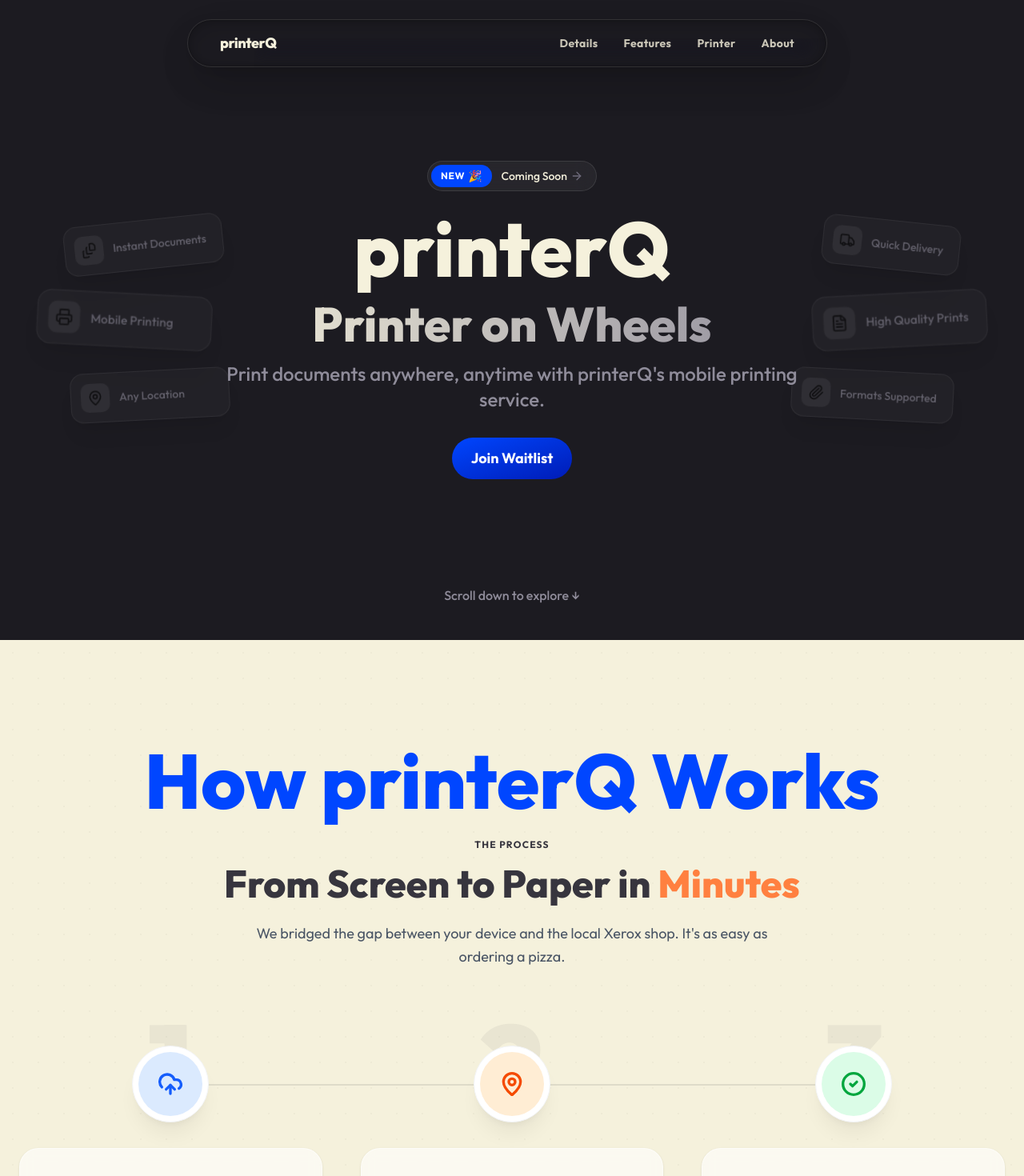
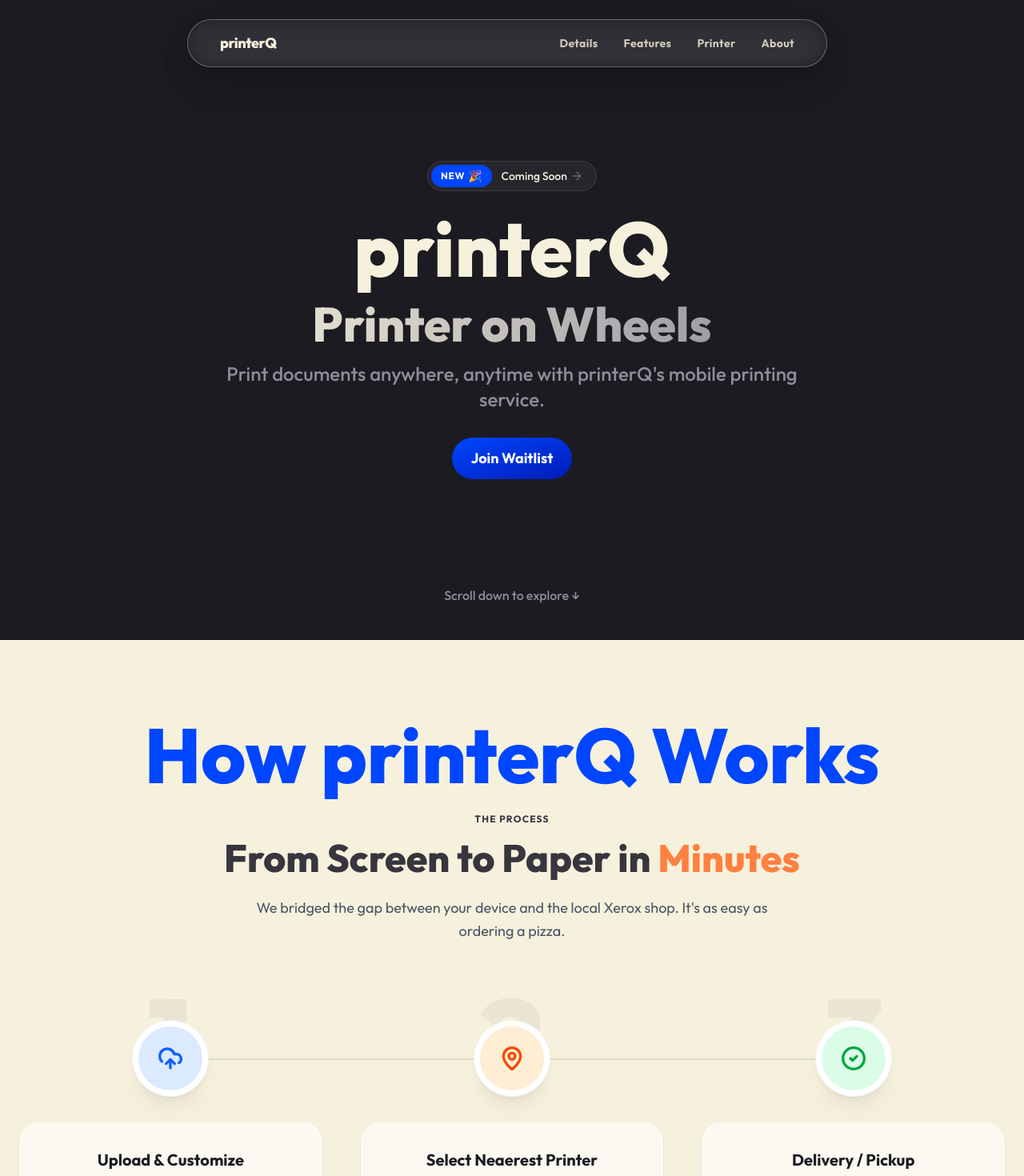
Before and after one commit to manu-maurya/printerQ-landing-page, a Next.js app: page / in a window 1280 px wide. Shown: the top 1470 px of the page at 80% size. Built offline with nearby package versions, Linux system fonts and the light colour scheme.

Commit message:
ui changes

```diff
--- a/app/components/Features.tsx
+++ b/app/components/Features.tsx
@@ -4,7 +4,7 @@
 
 const Features = () => {
   return (
-    <div className="w-full py-32 bg-p-cream text-p-grey-dark relative">
+    <div className="w-full py-12 md:py-24 bg-linear-to-t from-p-cream to-s/90 text-p-grey-dark relative">
       <div className="max-w-7xl mx-auto px-6">
 
         <h2 className="text-4xl font-extrabold mb-16 tracking-tight">
@@ -12,7 +12,7 @@
         </h2>
 
         {/* BENTO GRID LAYOUT */}
-        <div className="grid grid-cols-1 md:grid-cols-3 grid-rows-2 gap-6 h-auto md:h-[600px]">
+        <div className="grid grid-cols md:grid-cols-3 grid-rows-2 gap-6 h-auto md:h-[600px]">
 
           {/* CARD 1: LARGE DARK CARD (Triggers Navbar Switch) */}
           <div
--- a/app/components/Footer.tsx
+++ b/app/components/Footer.tsx
@@ -4,9 +4,9 @@
 const Footer = () => {
   return (
     <section id="about" data-theme="dark">
-      <footer className="w-full bg-black text-p-cream relative overflow-hidden flex flex-col justify-between pt-20 border-t border-white/10">
+      <footer className="px-5 w-full bg-black text-p-cream relative overflow-hidden flex flex-col justify-between pt-10 md:pt-20 ">
         {/* --- 1. TOP SECTION (Content) --- */}
-        <div className="w-full max-w-7xl mx-auto px-6 flex flex-col md:flex-row justify-between items-start gap-12 md:gap-6 mb-20 md:mb-32 z-10 relative">
+        <div className="w-full max-w-7xl mx-auto flex flex-col md:flex-row justify-between items-start gap-12 md:gap-6 mb-20 md:mb-32 z-10 relative">
           {/* Brand & Copyright */}
           <div className="flex flex-col gap-4 md:gap-8">
             <div>
@@ -100,7 +100,7 @@
           </div>
         </div>
         <div className="w-full flex justify-center items-end leading-[0.8] select-none pointer-events-none overflow-hidden">
-          <h1 className="text-[22vw] font-black tracking-tighter translate-y-4 md:translate-y-8 bg-linear-to-b from-p-cream to-transparent bg-clip-text text-transparent">
+          <h1 className="text-[22vw] font-black tracking-tighter translate-y-4 md:translate-y-8 bg-linear-to-b from-p-cream to-transparent bg-clip-text text-transparent pr-[1vw]">
             printerQ
           </h1>
         </div>
--- a/app/components/Hero.tsx
+++ b/app/components/Hero.tsx
@@ -6,13 +6,13 @@
 const Hero = () => {
   return (
     // 1. 'relative' allows us to position children absolutely inside this container
-    <div className="relative flex items-center justify-center bg-p-grey-dark h-screen w-full">
-      <HeroFloatingElements/>
+    <div className="relative flex items-center justify-center bg-p-grey-dark h-screen w-full ">
+      {/* <HeroFloatingElements/> */}
       {/* Middle Content */}
       <section className="z-10 text-center px-4">
         <div className="max-w-3xl mx-auto">
           <ComingSoonBadge/>
-          <h1 className="lg:text-8xl md:text-7xl text-6xl font-extrabold text-p-cream mb-4">
+          <h1 className="lg:text-8xl md:text-7xl text-8xl font-extrabold text-p-cream mb-4">
             printerQ
           </h1>
           <h1 className="lg:text-6xl md:text-5xl text-4xl font-extrabold bg-linear-to-r from-p-cream to-text-secondary-light bg-clip-text text-transparent mb-4">
--- a/app/components/HeroFloatingElements.tsx
+++ b/app/components/HeroFloatingElements.tsx
@@ -1,90 +1,51 @@
 "use client";
-import React from "react";
-// 1. Import 'LucideIcon' type from the library
-import {
-  FileText,
-  Printer,
-  Truck,
-  MapPin,
-  Paperclip,
-  FileStack,
-  LucideIcon,
-} from "lucide-react";
 
-// 2. Define the interface for your props
-interface GlassCardProps {
-  icon: LucideIcon;
-  text: string;
-  className?: string;
-  animationDelay?: string;
-}
-
-// 3. Apply the interface to the component
-const GlassCard = ({
-  icon: Icon,
-  text,
-  className = "",
-  animationDelay = "0s",
-}: GlassCardProps) => (
-  <div
-    className={`flex items-center gap-3 p-3 pr-5 bg-white/5 border border-white/10 backdrop-blur-md rounded-2xl shadow-xl animate-float ${className}`}
-    style={{ animationDelay }}
-  >
-    <div className="p-2 bg-white/10 rounded-lg text-primary-light">
-      <Icon size={20} />
-    </div>
-    <span className="text-text-secondary-light font-medium text-sm whitespace-nowrap">
-      {text}
-    </span>
-  </div>
-);
+// import { motion } from "framer-motion"; // Optional: Use if you want smooth animations, otherwise standard CSS works too.
+import { StickyNote, Printer, FileText, Send } from "lucide-react"; // I'm using icons, but you should replace these with <img /> tags
 
 const HeroFloatingElements = () => {
   return (
-    <div className="absolute inset-0 overflow-hidden pointer-events-none select-none z-0">
-      {/* LEFT SIDE */}
-      <div className="absolute left-[5%] top-1/2 -translate-y-1/2 flex-col gap-8 hidden lg:flex opacity-60 hover:opacity-100 transition-opacity duration-500">
-        <GlassCard
-          icon={FileStack}
-          text="Instant Documents"
-          className="-rotate-6 translate-x-4"
-          animationDelay="0s"
-        />
-        <GlassCard
-          icon={Printer}
-          text="Mobile Printing"
-          className="rotate-3 -translate-x-2 scale-110"
-          animationDelay="1.5s"
-        />
-        <GlassCard
-          icon={MapPin}
-          text="Any Location"
-          className="-rotate-3 translate-x-6"
-          animationDelay="0.5s"
-        />
+    <div className="absolute inset-0 overflow-hidden pointer-events-none">
+
+      {/* 1. Top Left: A Yellow Sticky Note */}
+      {/* Replacing whitespaces with a messy, realistic note */}
+      <div className="absolute top-[15%] left-[5%] md:left-[10%] animate-float-slow">
+        <div className="bg-yellow-200 text-gray-800 p-4 w-40 h-40 shadow-xl -rotate-6 flex flex-col items-center justify-center font-handwriting rounded-sm">
+          <span className="text-4xl mb-2">🖨️</span>
+          <p className="font-bold text-sm text-center leading-tight">
+            Need this printed ASAP!
+          </p>
+        </div>
       </div>
 
-      {/* RIGHT SIDE */}
-      <div className="absolute right-[5%] top-1/2 -translate-y-1/2 flex flex-col gap-8 lg:flex opacity-60 hover:opacity-100 transition-opacity duration-500 items-end">
-        <GlassCard
-          icon={Truck}
-          text="Quick Delivery"
-          className="rotate-6 -translate-x-4"
-          animationDelay="1s"
-        />
-        <GlassCard
-          icon={FileText}
-          text="High Quality Prints"
-          className="-rotate-3 translate-x-2 scale-110"
-          animationDelay="2.5s"
-        />
-        <GlassCard
-          icon={Paperclip}
-          text="Formats Supported"
-          className="rotate-3 -translate-x-6"
-          animationDelay="0.2s"
-        />
+      {/* 2. Top Right: A Flying Paper Plane (Delivery concept) */}
+      <div className="absolute top-[20%] right-[5%] md:right-[15%] animate-float-medium">
+        {/* Replace this div with your <img src="/assets/paper-plane.png" /> */}
+        <div className="bg-white/10 backdrop-blur-sm p-4 rounded-2xl border border-white/20 shadow-2xl rotate-12">
+             <Send size={48} className="text-p-cream" />
+        </div>
       </div>
+
+      {/* 3. Bottom Left: A Stack of Papers */}
+      <div className="absolute bottom-[20%] left-[8%] animate-float-fast">
+         {/* Replace with <img src="/assets/paper-stack.png" /> */}
+         <div className="relative">
+            <div className="absolute top-2 left-2 w-24 h-32 bg-gray-200 rounded-md shadow-md rotate-[-10deg]"></div>
+            <div className="absolute top-1 left-1 w-24 h-32 bg-gray-100 rounded-md shadow-md rotate-[-5deg]"></div>
+            <div className="w-24 h-32 bg-white rounded-md shadow-lg flex items-center justify-center rotate-[5deg]">
+                <FileText className="text-gray-400" />
+            </div>
+         </div>
+      </div>
+
+      {/* 4. Bottom Right: The Printer or Delivery Bike */}
+      <div className="absolute bottom-[25%] right-[5%] md:right-[10%] animate-float-slow">
+        {/* Replace with <img src="/assets/3d-printer.png" /> */}
+        <div className="bg-linear-to-br from-p-dark to-black p-6 rounded-3xl border border-p-cream/20 shadow-2xl rotate-[-12deg]">
+            <Printer size={64} className="text-p-cream" />
+        </div>
+      </div>
+
     </div>
   );
 };
--- a/app/components/HowItWorks.tsx
+++ b/app/components/HowItWorks.tsx
@@ -30,30 +30,18 @@
   return (
     <section
       id="how-it-works"
-      // 1. bg-[#F5F1DC]: Matches the 'Light Mode' logic of your Navbar
-      // 2. py-32: Huge top padding ensures visual separation from Hero
-      // 3. scroll-mt-32: CRITICAL. Prevents Navbar from covering the title when scrolling via links
-      className="relative py-32 bg-p-cream scroll-mt-32 overflow-hidden"
+      className="relative py-12 md:py-24 bg-p-cream scroll-mt-24 overflow-hidden"
     >
-      {/* Background Pattern (Subtle Engineering Grid) */}
-      <div
-        className="absolute inset-0 opacity-[0.03] pointer-events-none"
-        style={{
-          backgroundImage: "radial-gradient(#000 1px, transparent 1px)",
-          backgroundSize: "32px 32px",
-        }}
-      ></div>
-
       <div className="max-w-7xl mx-auto px-6 relative z-10">
         {/* Header */}
         <div className="text-center mb-24">
-          <h1 className="text-7xl md:text-8xl lg:9xl font-extrabold text-p mb-6">
+          <h1 className="text-5xl md:text-8xl lg:9xl font-extrabold text-p mb-6">
             How printerQ Works
           </h1>
           <h2 className="text-p-grey font-bold tracking-widest uppercase text-xs mb-4">
             The Process
           </h2>
-          <h3 className="text-4xl md:text-5xl font-extrabold text-p-grey mb-6">
+          <h3 className="text-3xl md:text-5xl font-extrabold text-p-grey mb-6">
             From Screen to Paper in{" "}
             <span className="text-s">Minutes</span>
           </h3>
@@ -64,10 +52,10 @@
         </div>
 
         {/* Steps Grid */}
-        <div className="relative grid grid-cols-1 md:grid-cols-3 gap-12">
+        <div className="relative grid grid-cols-3 md:grid-cols-3 gap-12">
           {/* Connecting Line (Desktop Only) */}
           {/* This sits behind the cards to connect them */}
-          <div className="hidden md:block absolute top-12 left-[16%] right-[16%] h-0.5 bg-p-grey-dark/10 -z-10 rounded-full"></div>
+          <div className="block absolute top-12 left-[16%] right-[16%] h-0.5 bg-p-grey-dark/10 -z-10 rounded-full"></div>
 
           {steps.map((step) => (
             <div
@@ -89,11 +77,11 @@
               </div>
 
               {/* Card Content */}
-              <div className="bg-white/60 backdrop-blur-sm p-8 rounded-3xl border border-white/50 shadow-sm hover:shadow-xl hover:shadow-primary/10 transition-all duration-300 w-full relative z-10">
-                <h4 className="text-xl font-bold text-p-grey-dark mb-3">
+              <div className="bg-white/60 backdrop-blur-sm p-4 md:p-8 rounded-3xl border border-white/50 shadow-sm hover:shadow-xl hover:shadow-p/10 transition-all duration-300 w-full relative z-10">
+                <h4 className="text-sm md:text-xl font-bold text-p-grey-dark mb-2">
                   {step.title}
                 </h4>
-                <p className="text-gray-600 leading-relaxed text-sm">
+                <p className="text-gray-600 leading-relaxed md:flex text-sm hidden">
                   {step.desc}
                 </p>
               </div>
--- a/app/components/NavBar.tsx
+++ b/app/components/NavBar.tsx
@@ -60,7 +60,7 @@
 
   // --- DESKTOP THEME COLORS (Dynamic) ---
   const desktopText = isLightMode ? "text-p-grey-dark" : "text-p-cream";
-  const desktopBorder = isLightMode ? "border-p-grey-dark/10" : "border-p-cream/10";
+  const desktopBorder = isLightMode ? "border-p-grey-dark/30" : "border-p-cream/30";
   const desktopBtnBorder = isLightMode ? "border-p" : "border-p";
 
   return (
@@ -76,13 +76,17 @@
             width={finalNavWidth}
             height={navHeight}
             borderRadius={50}
-            displace={10}
-            distortionScale={-50}
-            redOffset={1}
+            backgroundOpacity={0.1}
+            saturation={1}
+            blur={11}
+            borderWidth={0.07}
+            displace={0.5}
+            distortionScale={-180}
+            redOffset={0}
             greenOffset={1}
-            blueOffset={5}
+            blueOffset={2}
             brightness={isLightMode ? 0.6 : 0.3}
-            opacity={1}
+            opacity={0.93}
             mixBlendMode="normal"
             className={`transition-colors duration-300 border rounded-full ${desktopBorder}`}
           >
@@ -120,11 +124,15 @@
             width={desktopBtnWidth}
             height={navHeight}
             borderRadius={50}
-            displace={10}
-            distortionScale={-50}
-            redOffset={1}
+            backgroundOpacity={0.1}
+            saturation={1}
+            blur={11}
+            borderWidth={0.07}
+            displace={0.5}
+            distortionScale={-180}
+            redOffset={0}
             greenOffset={1}
-            blueOffset={5}
+            blueOffset={2}
             brightness={isLightMode ? 0.6 : 0.3}
             opacity={1}
             className={`transition-colors duration-300 border-2 rounded-full cursor-pointer ${desktopBtnBorder}`}
@@ -148,14 +156,14 @@
         `}
       >
         {/* MOBILE BUTTON (STATIC THEME) */}
-        <div className="pointer-events-auto shadow-2xl shadow-p/40 rounded-full overflow-hidden">
+        <div className="pointer-events-auto rounded-full overflow-hidden">
              {/* UPDATED:
                 - bg-p (Primary color)
                 - text-white (Always white text)
                 - No dynamic theme variables here
              */}
              <button
-               className="bg-p text-p-cream hover:bg-p-dark rounded-full font-bold text-sm tracking-widest uppercase flex items-center justify-center transition-colors duration-300"
+               className="bg-p text-p-cream rounded-full font-bold text-sm tracking-widest uppercase flex items-center justify-center transition-colors duration-300"
                style={{ width: mobileBtnWidth, height: mobileBtnHeight }}
              >
                Join Waitlist
```
Also changed, not shown: app/components/PrinterSection.tsx (+6 -6 lines).
